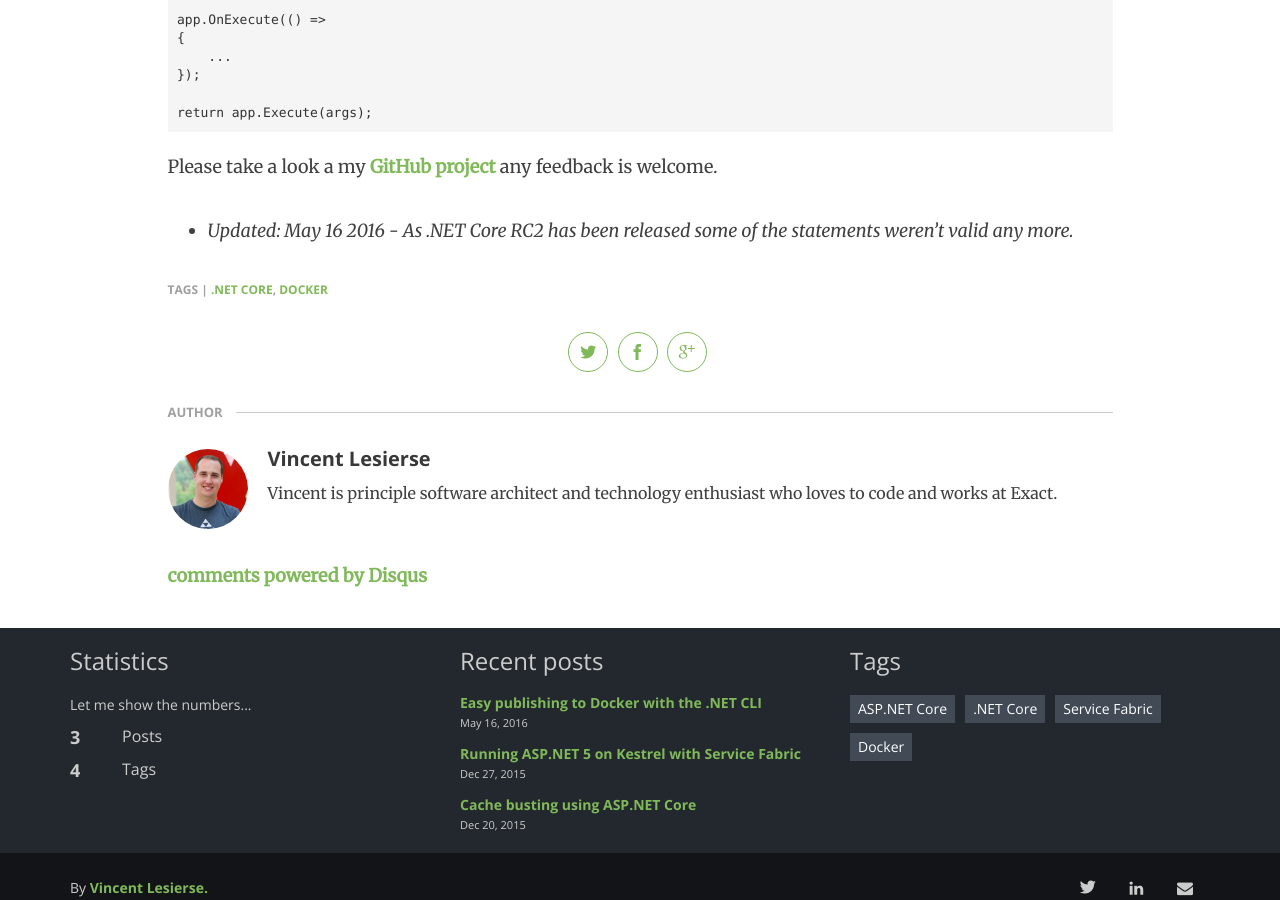
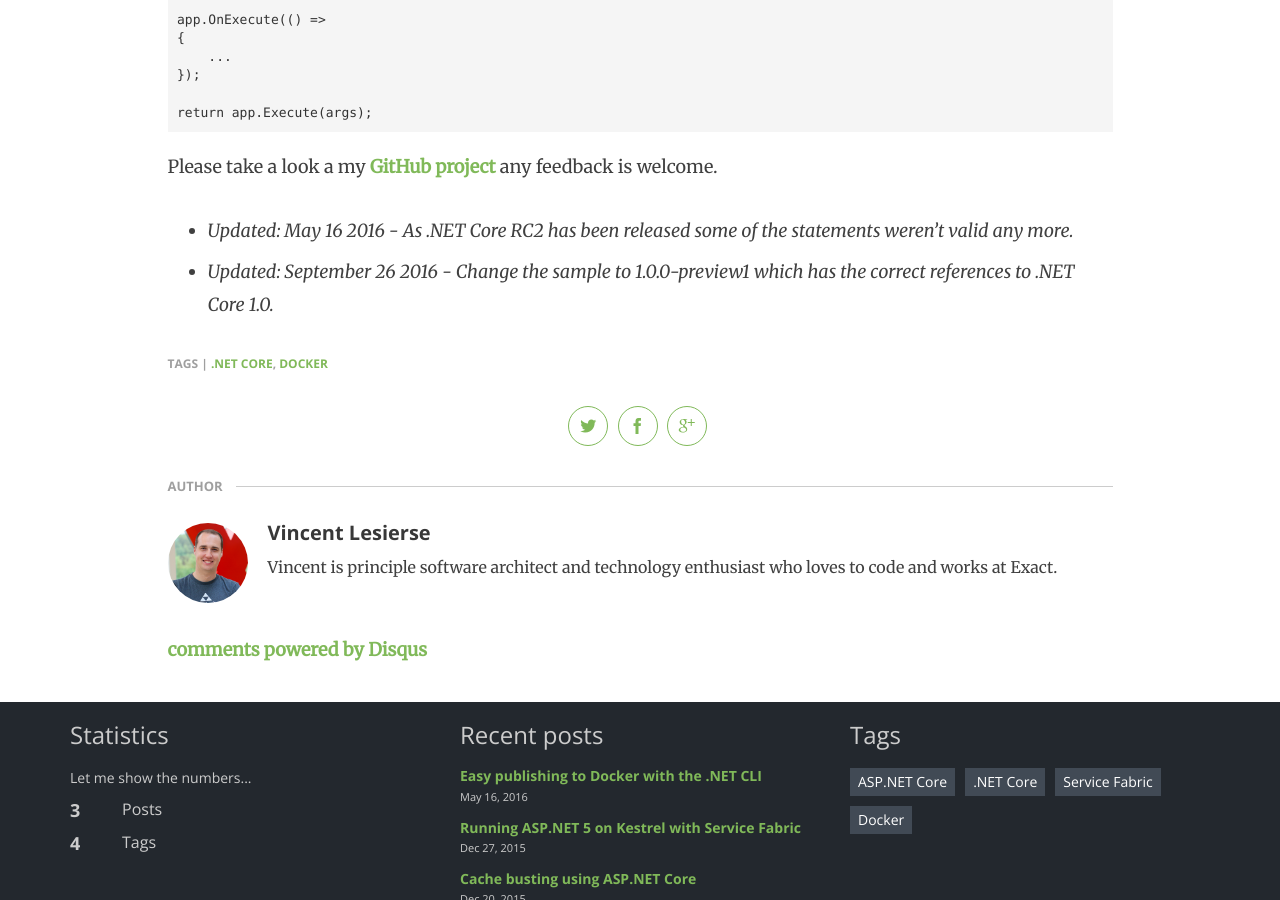
Before and after one commit to vlesierse/vlesierse.github.io, a Jekyll site: the page built from _posts/2016-04-16-publish-to-docker-with-dotnet-cli.md, in a window 1280 px wide and 900 px high, scrolled down 3024 px. Built offline with Jekyll 4.4.1, drawn with Linux system fonts in a browser that asks for light colours; nearby versions of some CDN libraries; comment, search, counter and statistics services are not loaded; some of the changed text lies outside the part shown.

Commit message:
Update post "Publishing to Docker with the .NET CLI"

````diff
--- a/_posts/2016-04-16-publish-to-docker-with-dotnet-cli.md
+++ b/_posts/2016-04-16-publish-to-docker-with-dotnet-cli.md
@@ -24,7 +24,7 @@
 
 ```json
 "tools": {
-  "dotnet-publish-docker": "1.0.0-alpha1"
+  "dotnet-publish-docker": "1.0.0-preview1"
 },
 "scripts": {
   "postpublish": "dotnet publish-docker --publish-folder %publish:OutputPath%"
@@ -104,3 +104,4 @@
 Please take a look a my [GitHub project](https://github.com/vlesierse/dotnet-publish-docker) any feedback is welcome.
 
 - _Updated: May 16 2016 - As .NET Core RC2 has been released some of the statements weren't valid any more._
+- _Updated: September 26 2016 - Change the sample to 1.0.0-preview1 which has the correct references to .NET Core 1.0._
````
